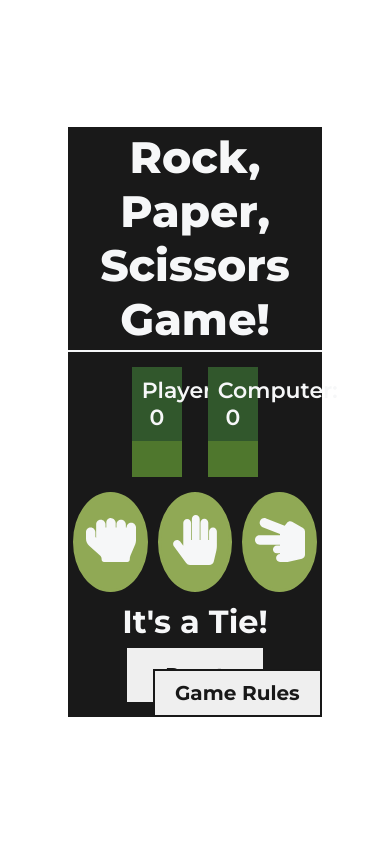
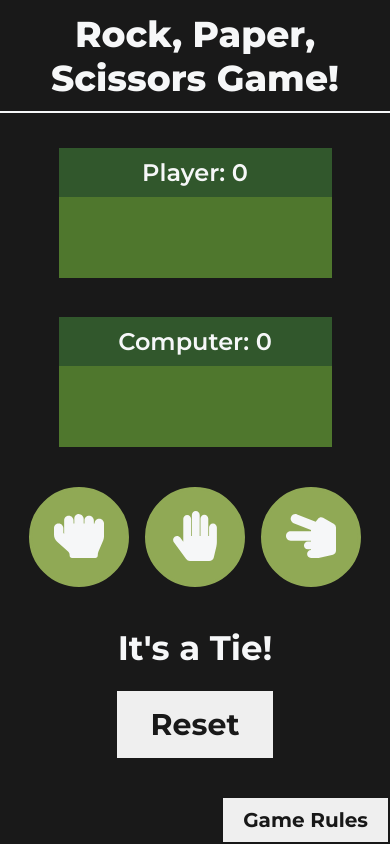
Before and after one commit to ezgsnyrt/rock-paper-scissors-game, a React (Create React App) app: page / in a window 390 px wide. Built offline with nearby package versions, Linux system fonts and the light colour scheme.

Commit message:
make the game responsive for small sized devices

```diff
--- a/src/App.css
+++ b/src/App.css
@@ -111,9 +111,56 @@ h2 {
   fill: #fa9500;
 }
 
-/* @media only screen and (min-width:320px) and (max-width:767px) {
+@media only screen and (min-width:320px) and (max-width:767px) {
+  .inner-container {
+    width: 100%;
+    height: 100%;
+  }
 
-} */
+  .inner-container h1 {
+    font-size: 36px;
+    padding: 3%;
+    margin-bottom: 4%;
+  }
+
+  .score-board {
+    height: 60%;
+    display: flex;
+    flex-direction: column;
+    justify-content: center;
+    align-items: center;
+  }
+
+  .action {
+    padding: 12px 15px;
+  }
+
+  .player {
+    margin: 5%;
+    width: 70%;
+    height: 90%;
+  }
+
+  .score {
+    font-size: 24px;
+  }
+
+  h2 {
+    font-size: 34px;
+    margin: 5% 0;
+  }
+
+  .btn-reset {
+    min-width: 160px;
+    font-size: 30px;
+  }
+}
+
+
+
+
+
+
 
 @media only screen and (min-width:768px) and (max-width:1439px) {
   .inner-container {
```
